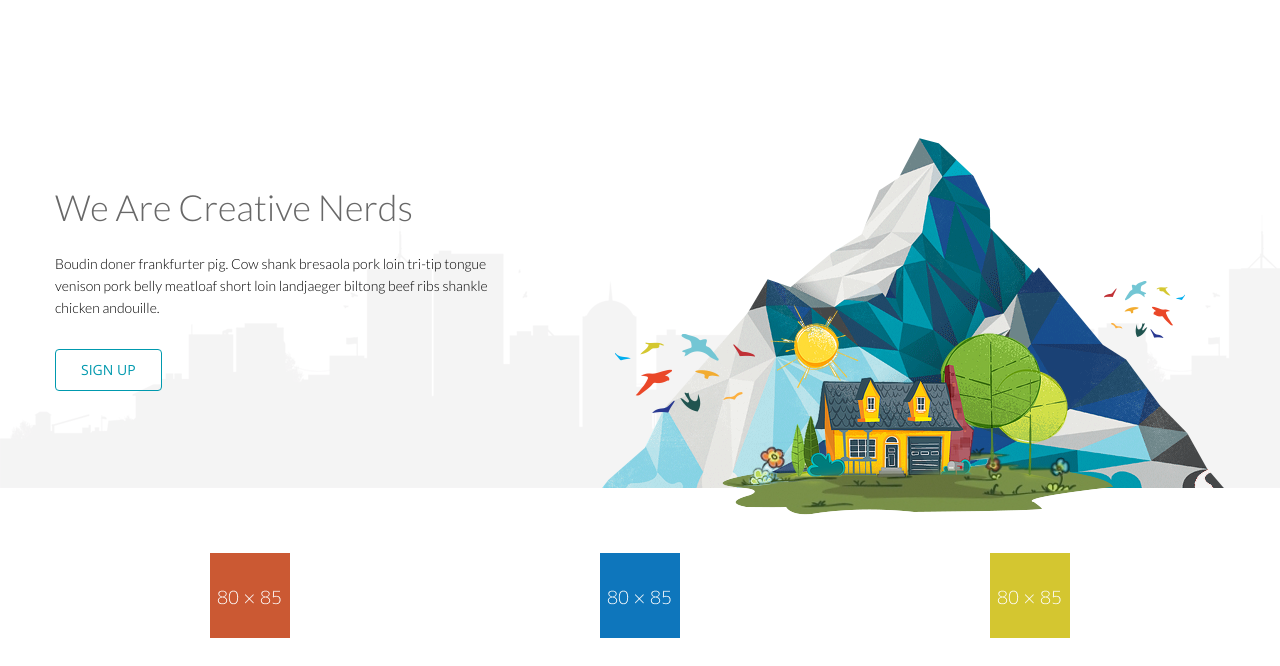
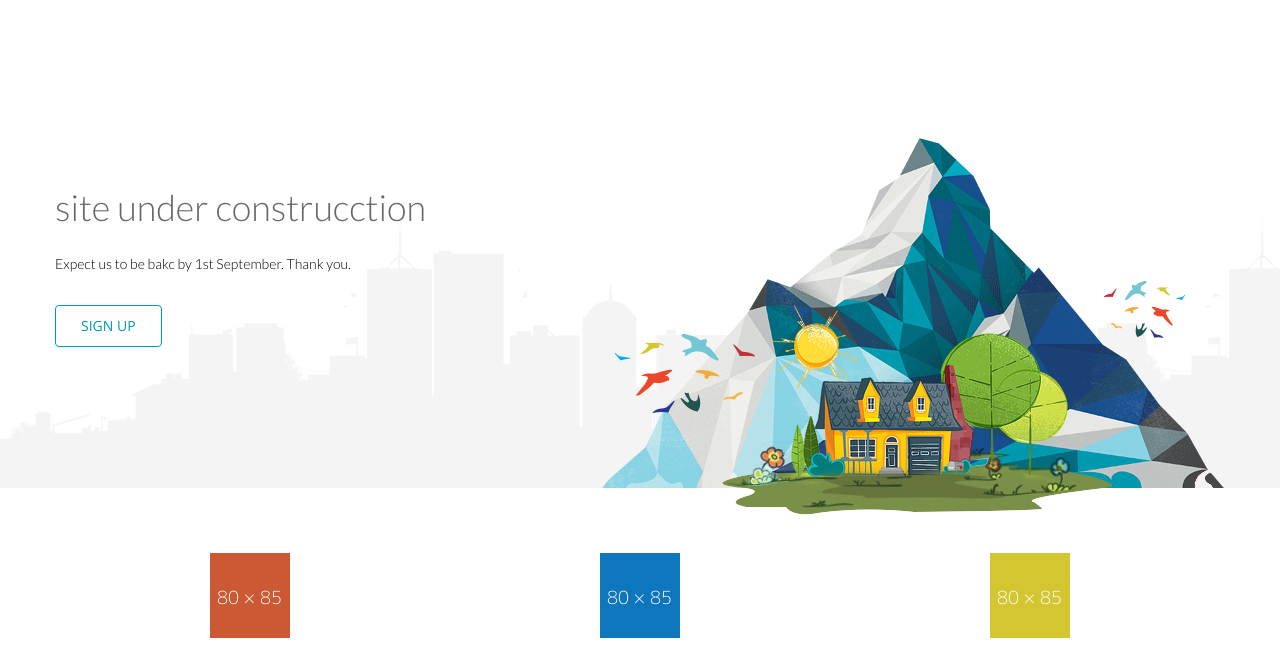
Before and after one commit to rampalli/rampalli.github.io, a plain HTML site: page index.html in a window 1280 px wide. Shown: the part 134-800 px from the top of the page. Drawn offline with nearby package versions, Linux system fonts and the light colour scheme.

Commit message:
Update index.html

```diff
--- a/index.html
+++ b/index.html
@@ -112,8 +112,8 @@
             <div class="row">
                 <div class="main-slider">
                     <div class="slide-text">
-                        <h1>We Are Creative Nerds</h1>
-                        <p>Boudin doner frankfurter pig. Cow shank bresaola pork loin tri-tip tongue venison pork belly meatloaf short loin landjaeger biltong beef ribs shankle chicken andouille.</p>
+                        <h1>site under construcction</h1>
+                        <p>Expect us to be bakc by 1st September. Thank you.</p>
                         <a href="#" class="btn btn-common">SIGN UP</a>
                     </div>
                     <img src="images/home/slider/hill.png" class="slider-hill" alt="slider image">
```
